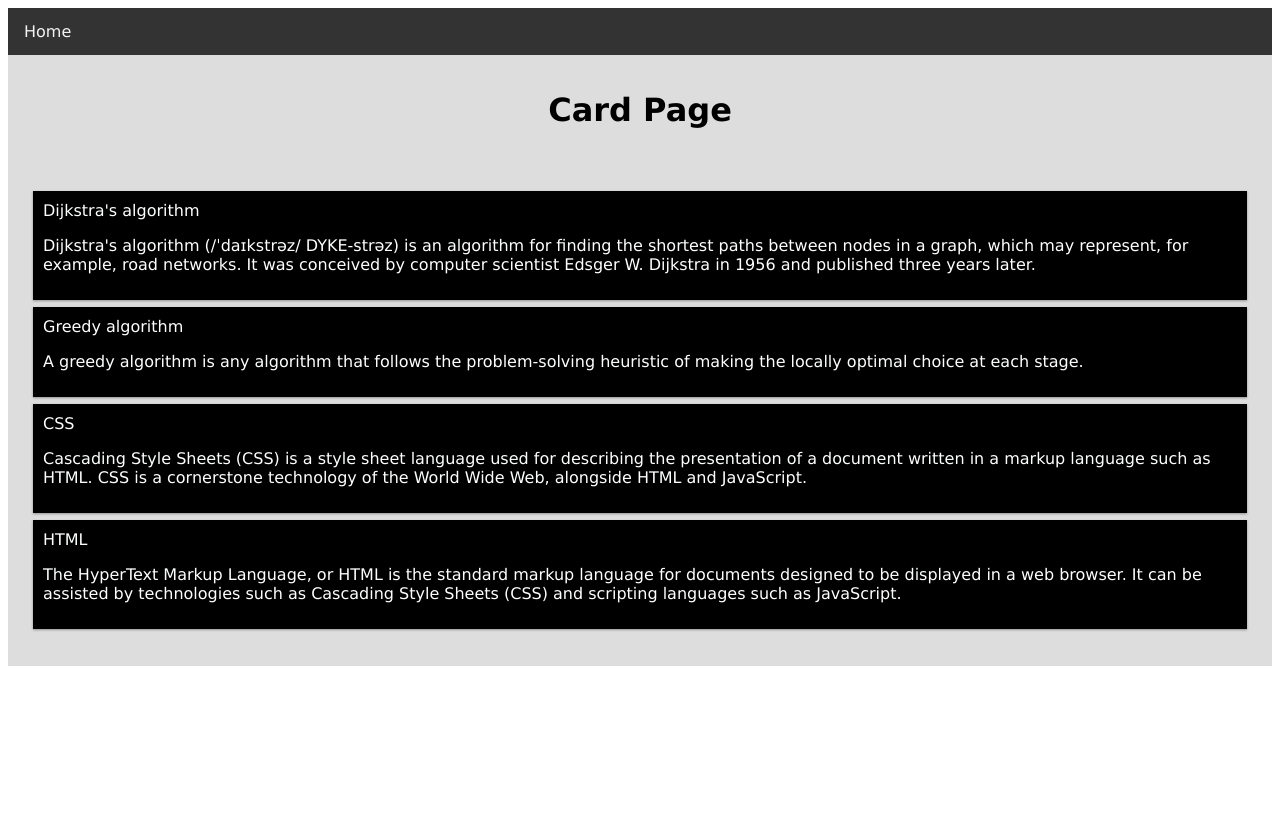
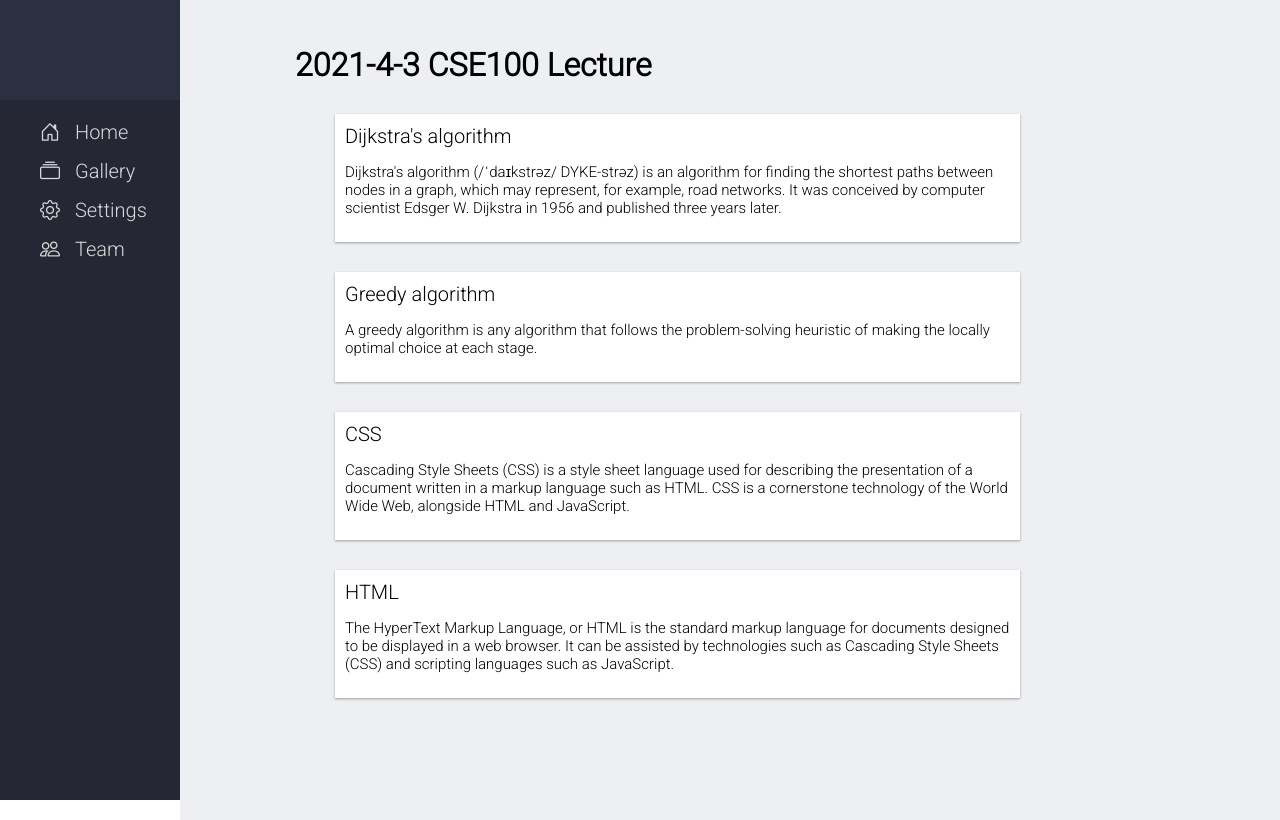
Before and after one commit to duouyang/CSE190-Final-Project, a plain HTML site: page text.html in a window 1280 px wide. Drawn offline with nearby package versions, Linux system fonts and the light colour scheme.

Commit message:
finish basic ui

```diff
--- a/style.css
+++ b/style.css
@@ -6,7 +6,7 @@ body {
 
 .grid-container {
     display: grid;
-    grid-template-columns: 180px auto;
+    grid-template-columns: 180px 25% auto;
     grid-gap: 0px;
 }
 
@@ -48,6 +48,45 @@ body {
     line-height: 30px;
 }
 
-::selection {
+span.highlight {
     background-color: yellow;
 }
+
+#text-region p::selection {
+    background-color: yellow;
+}
+
+#note-region {
+    display: grid;
+    grid-template-rows: 50px 300px;
+    grid-gap: 10px;
+    padding: 10px 20px;
+    padding-top: 100px;
+    background-color: #EDEFF2;
+}
+
+#note-region input {
+    background-color: #f8fbff;
+    border: none;
+    outline: none;
+    padding: 10px;
+    font-family: 'Roboto', sans-serif;
+}
+
+#note-region textarea {
+    background-color: #f8fbff;
+    border: none;
+    outline: none;
+    padding: 10px;
+    font-family: 'Roboto', sans-serif;
+}
+
+#note-button {
+    width: 100px;
+    height: 40px;
+    background-color: #46B144;
+    color: white;
+    border: none;
+    border-radius: 5px;
+    margin-left: 100px;
+}
--- /dev/null
+++ b/text.css
@@ -0,0 +1,94 @@
+body {
+    width: 100%;
+    height: 100%;
+    margin: 0;
+}
+
+.grid-container {
+    display: grid;
+    grid-template-columns: 180px auto;
+    grid-gap: 0px;
+}
+
+#nav-bar {
+    height: 100vh;
+    background-color: #252734;
+    font-family: 'Roboto', sans-serif;
+}
+
+#app-logo {
+    height: 100px;
+    width: 100%;
+    background-color: #2b3040;
+}
+
+#nav-bar ul {
+    list-style: none;
+    font-size: 20px;
+    color: rgb(218, 218, 218);
+    font-weight: 300;
+}
+
+#nav-bar li {
+    margin-top: 15px;
+}
+
+#nav-bar li i {
+    padding-top: 10px;
+    padding-right: 15px;
+}
+
+.row::after {
+    content: "";
+    clear: both;
+    display: table;
+}
+
+[class*="col-"] {
+    float: left;
+    padding: 15px;
+}
+
+.content {
+    background-color: #EDEFF2;
+    padding: 10px;
+    height: 100vh;
+    padding-left: 100px;
+    font-family: 'Roboto', sans-serif;
+}
+
+.menu ul {
+    list-style-type: none;
+    background-color: EDEFF2;
+}
+
+.menu li {
+    padding: 10px;
+    margin-bottom: 7px;
+    background-color: #ffffff;
+    width: 70%;
+    box-shadow: 0 1px 3px rgba(0, 0, 0, 0.12), 0 1px 2px rgba(0, 0, 0, 0.24);
+    font-size: 20px;
+    margin-top: 30px;
+}
+
+.menu p {
+    font-size: 15px;
+}
+
+.menu li:hover {
+    background-color: #0099cc;
+}
+
+
+/* For mobile phones: */
+
+[class*="col-"] {
+    width: 100%;
+}
+
+@media (max-width: 600px) {
+    .grid-container {
+        grid-template-areas: 'header header header header header header' 'left left left left left left' 'middle middle middle middle middle middle' 'right right right right right right' 'footer footer footer footer footer footer';
+    }
+}
--- a/text.html
+++ b/text.html
@@ -1,128 +1,44 @@
 <!DOCTYPE html>
 <html>
+
 <head>
     <meta name="viewport" content="width=device-width, initial-scale=1.0">
-<style>
-* {
-  box-sizing: border-box;
+    <link rel="stylesheet" href="text.css">
+    <link rel="stylesheet" href="https://cdn.jsdelivr.net/npm/bootstrap-icons@1.5.0/font/bootstrap-icons.css">
+    <link href="https://fonts.googleapis.com/css2?family=Roboto:wght@100;300&display=swap" rel="stylesheet">
+</head>
 
-}
-.topnav {
-  overflow: hidden;
-  background-color: #333;
-}
-.topnav a {
-  float: left;
-  display: block;
-  color: #f2f2f2;
-  text-align: center;
-  padding: 14px 16px;
-  text-decoration: none;
-}
+<body class="grid-container">
+    <nav id="nav-bar" class="grid-item">
+        <div id="app-logo">
 
-.row::after {
-  content: "";
-  clear: both;
-  display: table;
-}
-
-[class*="col-"] {
-  float: left;
-  padding: 15px;
-}
-
-html {
-  font-family: "Lucida Sans", sans-serif;
-}
-
-.header {
-  background-color: #ddd;
-  text-align: center;
-  color: black;
-  padding: 15px;
-
-}
-
-.menu ul {
-  list-style-type: none;
-  margin: 0;
-  padding: 0;
-}
-
-.menu li {
-  padding: 10px;
-  margin-bottom: 7px;
-  background-color: black;
-  color: #FDFEFE ;
-  box-shadow: 0 1px 3px rgba(0,0,0,0.12), 0 1px 2px rgba(0,0,0,0.24);
-}
-
-.menu li:hover {
-  background-color: #0099cc;
-}
-.content {
-  background-color: #ddd;
-  padding: 10px;
-  height:500px /* Should be removed. Only for demonstration */
-}
-.aside {
-  background-color: #33b5e5;
-  padding: 15px;
-  color: #ffffff;
-  text-align: center;
-  font-size: 14px;
-  box-shadow: 0 1px 3px rgba(0,0,0,0.12), 0 1px 2px rgba(0,0,0,0.24);
-}
-.grid-container {
-  display: grid;
-  grid-template-areas:
-    'header header header header header header'
-    'left middle middle middle middle right'
-    'footer footer footer footer footer footer';
-  /* grid-column-gap: 10px; - if you want gap between the columns */
-}
-/* For mobile phones: */
-[class*="col-"] {
-  width: 100%;
-}
-
-
-@media (max-width: 600px) {
-  .grid-container  {
-    grid-template-areas:
-      'header header header header header header'
-      'left left left left left left'
-      'middle middle middle middle middle middle'
-      'right right right right right right'
-      'footer footer footer footer footer footer';
-  }
-}
-</style>
-</head>
-<body>
-<div class="topnav">
-  <a href="#">Home</a>
         </div>
-<div class="middle" style="background-color:#bbb;">
-<div class="header">
-  <h1>Card Page</h1>
-</div>
-<div class="content">
+        <ul>
+            <li class="nav-selected"><i class="bi-house-door"></i>Home</li>
+            <li><i class="bi-collection"></i>Gallery</li>
+            <li><i class="bi-gear"></i>Settings</li>
+            <li><i class="bi-people"></i>Team</li>
+        </ul>
+    </nav>
+    <div class="content grid-item">
         <div class="col-3 col-s-3 menu">
             <div class="row">
-
+                <h1>2021-4-3 CSE100 Lecture</h1>
                 <ul>
                     <li>Dijkstra's algorithm
-      <p>Dijkstra's algorithm (/ˈdaɪkstrəz/ DYKE-strəz) is an algorithm for finding the shortest paths between nodes in a graph, which may represent, for example, road networks. It was conceived by computer scientist Edsger W. Dijkstra in 1956 and published three years later.</p>
+                        <p>Dijkstra's algorithm (/ˈdaɪkstrəz/ DYKE-strəz) is an algorithm for finding the shortest paths between nodes in a graph, which may represent, for example, road networks. It was conceived by computer scientist Edsger W. Dijkstra
+                            in 1956 and published three years later.</p>
                     </li>
                     <li>Greedy algorithm
                         <p>A greedy algorithm is any algorithm that follows the problem-solving heuristic of making the locally optimal choice at each stage.</p>
                     </li>
                     <li>CSS
-      <p>Cascading Style Sheets (CSS) is a style sheet language used for describing the presentation of a document written in a markup language such as HTML. CSS is a cornerstone technology of the World Wide Web, alongside HTML and JavaScript.</p>
+                        <p>Cascading Style Sheets (CSS) is a style sheet language used for describing the presentation of a document written in a markup language such as HTML. CSS is a cornerstone technology of the World Wide Web, alongside HTML and JavaScript.
+                        </p>
                     </li>
                     <li>HTML
-      <p>The HyperText Markup Language, or HTML is the standard markup language for documents designed to be displayed in a web browser. It can be assisted by technologies such as Cascading Style Sheets (CSS) and scripting languages such as JavaScript.</p>
+                        <p>The HyperText Markup Language, or HTML is the standard markup language for documents designed to be displayed in a web browser. It can be assisted by technologies such as Cascading Style Sheets (CSS) and scripting languages such
+                            as JavaScript.</p>
                     </li>
                 </ul>
             </div>
@@ -133,4 +49,5 @@ html {
 
 
 </body>
+
 </html>
```
Also changed, not shown: index.html (+10 -6 lines), index.js (added, +45 -0 lines). Lines whose indentation alone changed are shown as unchanged.
